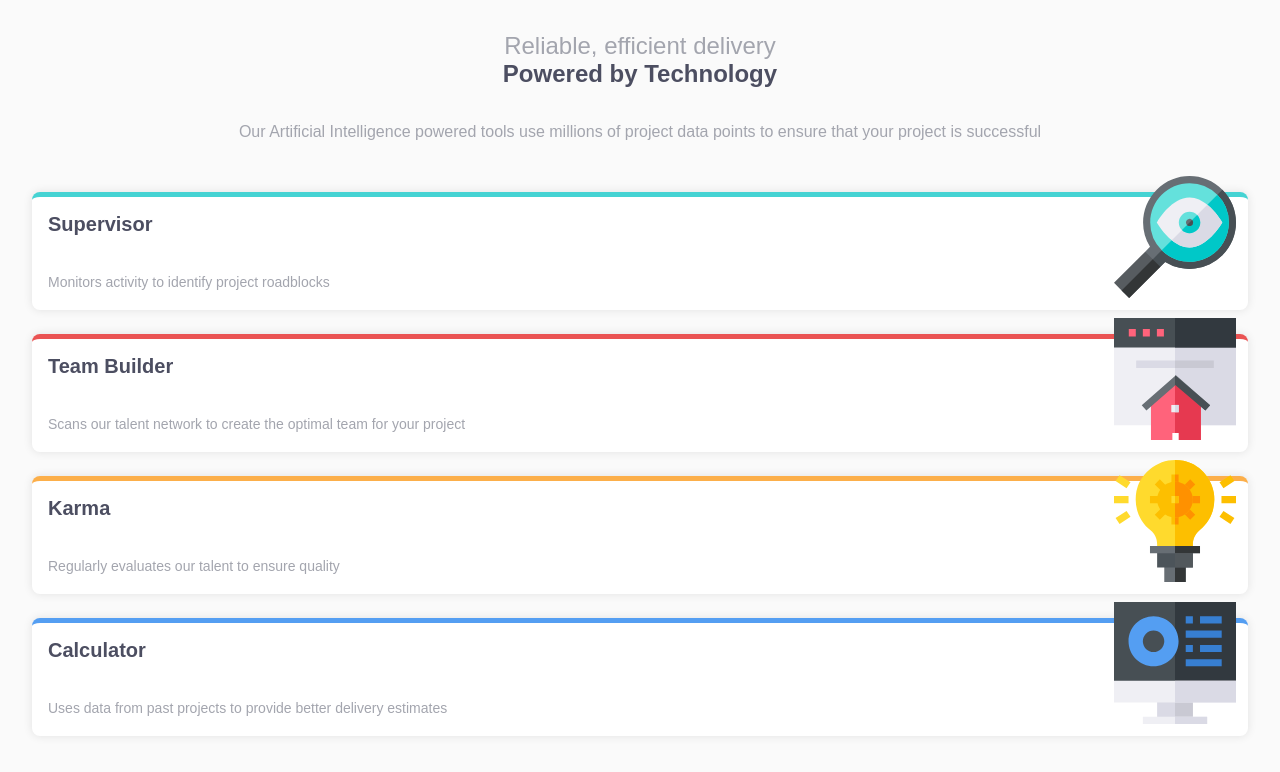
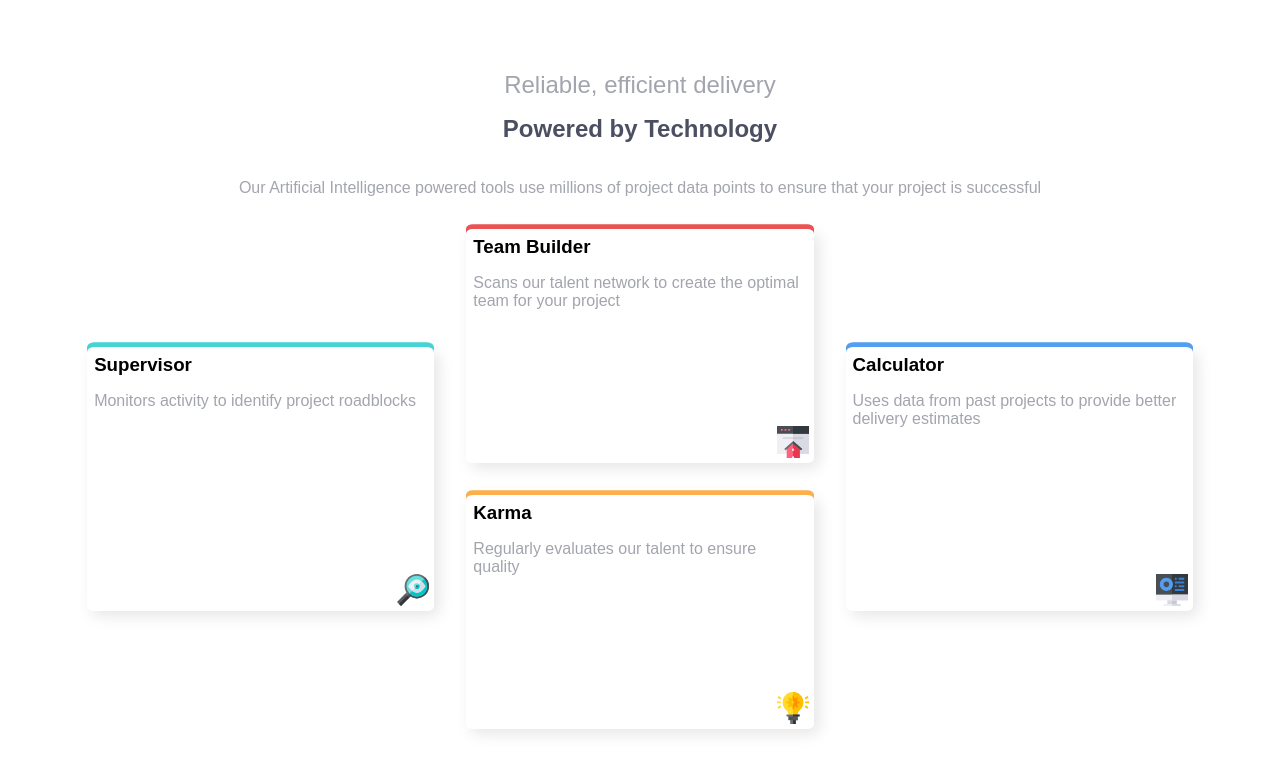
Before and after one commit to ardaacikgoz/four_card_section_master, a plain HTML site: page index.html in a window 1280 px wide. Drawn offline with Linux system fonts and the light colour scheme.

Commit message:
Finalized Project

```diff
--- a/index.html
+++ b/index.html
@@ -16,28 +16,39 @@
       </p>
 
       <div class="cards">
-      <div class="card supervisor">
+        <div class="first_column">
+          <div class="supervisor">
             <h3>Supervisor</h3>
             <p>Monitors activity to identify project roadblocks</p>
             <img src="./images/icon-supervisor.svg" alt="supervisor icon" />
           </div>
+        </div>
 
-      <div class="card team_builder">
+        <div class="second_column">
+          <div class="team_builder">
             <h3>Team Builder</h3>
-        <p>Scans our talent network to create the optimal team for your project</p>
+            <p>
+              Scans our talent network to create the optimal team for your
+              project
+            </p>
             <img src="./images/icon-team-builder.svg" alt="team builder icon" />
           </div>
 
-      <div class="card karma">
+          <div class="karma">
             <h3>Karma</h3>
             <p>Regularly evaluates our talent to ensure quality</p>
             <img src="./images/icon-karma.svg" alt="karma icon" />
           </div>
+        </div>
 
-      <div class="card calculator">
+        <div class="third_column">
+          <div class="calculator">
             <h3>Calculator</h3>
-        <p>Uses data from past projects to provide better delivery estimates</p>
+            <p>
+              Uses data from past projects to provide better delivery estimates
+            </p>
             <img src="./images/icon-calculator.svg" alt="calculator icon" />
+          </div>
         </div>
       </div>
     </div>
--- a/style.css
+++ b/style.css
@@ -1,96 +1,134 @@
 body {
-  background-color: hsl(0, 0%, 98%);
   font-family: "Poppins", sans-serif;
-  margin: 0;
-  padding: 0;
+  display: flex;
+  flex-direction: column;
+  justify-content: center;
+  align-items: center;
+  height: 100vh;
 }
 
 .container {
   display: flex;
   flex-direction: column;
   align-items: center;
-  max-width: 100%;
-  margin: 0 auto;
-  padding: 2rem;
+  height: 100vh;
+  padding: 5%;
 }
 
 h1,
 h2 {
-  margin: 0;
+  font-size: 1.5rem;
+  margin-top: 0;
 }
 
 h1 {
   color: hsl(229, 6%, 66%);
   font-weight: 200;
-  font-size: 1.5rem;
 }
 
 h2 {
   color: hsl(234, 12%, 34%);
   font-weight: 600;
-  font-size: 1.5rem;
-  margin-bottom: 1rem;
+}
+
+h3 {
+  margin: 0;
 }
 
 p {
   color: hsl(229, 6%, 66%);
   font-weight: 200;
-  font-size: 1rem;
-  line-height: 1.5rem;
 }
 
 .cards {
+  height: 100%;
   display: flex;
-  justify-content: space-between;
-  gap: 1.5rem;
-  margin-top: 2rem;
-  flex-wrap: wrap;
 }
 
-.card {
-  width: 100%;
-  height: 120%;
-  background-color: white;
-  border-radius: 0.5rem;
-  box-shadow: 0px 0px 10px rgba(0, 0, 0, 0.1);
-  padding: 1rem;
-  position: relative;
+.first_column,
+.second_column,
+.third_column {
   display: flex;
   flex-direction: column;
-  justify-content: space-between;
+  width: 100%;
+  justify-content: center;
+  padding: 1rem;
 }
 
 .supervisor {
-  border-top: 5px solid hsl(180, 62%, 55%);
+  box-shadow: 0px -0.3rem 0rem hsl(180, 62%, 55%),
+    5px 5px 15px rgba(0, 0, 0, 0.1);
+  border-radius: 2%;
+  padding: 2%;
+  height: 50%;
+  position: relative;
 }
 
 .team_builder {
-  border-top: 5px solid hsl(0, 78%, 62%);
+  box-shadow: 0px -0.3rem 0rem hsl(0, 78%, 62%), 5px 5px 15px rgba(0, 0, 0, 0.1);
+  border-radius: 2%;
+  padding: 2%;
+  height: 50%;
+  position: relative;
+  margin-bottom: 2rem;
+}
+.karma {
+  box-shadow: 0px -0.3rem 0rem hsl(34, 97%, 64%),
+    5px 5px 15px rgba(0, 0, 0, 0.1);
+  border-radius: 2%;
+  padding: 2%;
+  height: 50%;
+  position: relative;
+}
+.calculator {
+  box-shadow: 0px -0.3rem 0rem hsl(212, 86%, 64%),
+    5px 5px 15px rgba(0, 0, 0, 0.1);
+  border-radius: 2%;
+  padding: 2%;
+  height: 50%;
+  position: relative;
 }
 
-.karma {
-  border-top: 5px solid hsl(34, 97%, 64%);
+img {
+  width: 2rem;
+  position: absolute;
+  bottom: 5px;
+  right: 5px;
 }
 
-.calculator {
-  border-top: 5px solid hsl(212, 86%, 64%);
+@media (max-width: 30rem) {
+  body{
+
+    height: auto;
+    width: auto;
+
+  }
+  .container {
+    height: auto;
+    width: auto;
+  }
+
+  .cards {
+    display: flex;
+    justify-content: space-between;
+    margin-top: 2rem;
+    flex-direction: column;
+    border: 0;
+  }
+
+  .first_column,
+  .second_column,
+  .third_column {
+    padding: 0;
+    border: 0;
+    margin: 0;
+  }
+
+  .supervisor,
+  .team_builder,
+  .calculator,
+  .karma {
+    height: 100%;
+    margin-bottom: 1rem;
+  }
 }
-
-h3 {
-  font-size: 1.25rem;
-  color: hsl(234, 12%, 34%);
-  margin-top: 0;
-}
-
-.card p {
-  font-size: 0.875rem;
-  color: hsl(229, 6%, 66%);
-  margin-bottom: 0;
-}
-
-.card img {
-  position: absolute;
-  bottom: 0.75rem;
-  right: 0.75rem;
-  width: 10%;
-}
```
Lines whose indentation alone changed are shown as unchanged.
